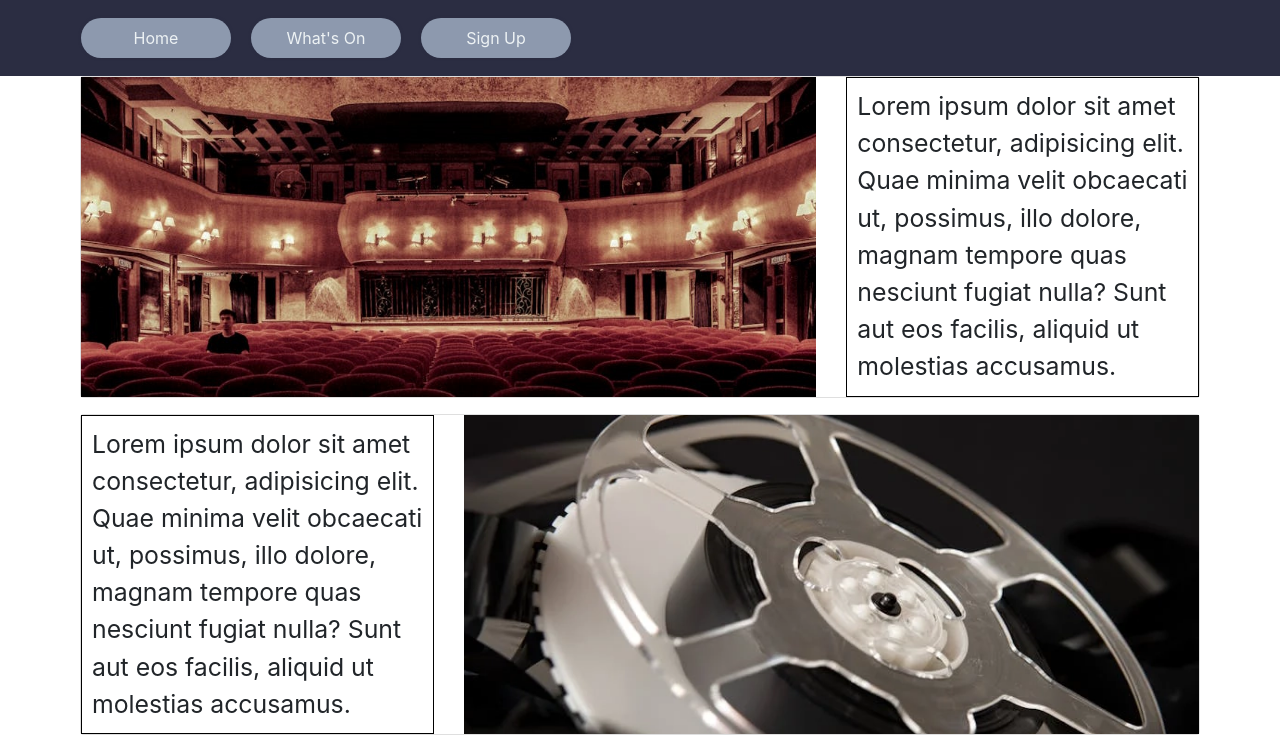
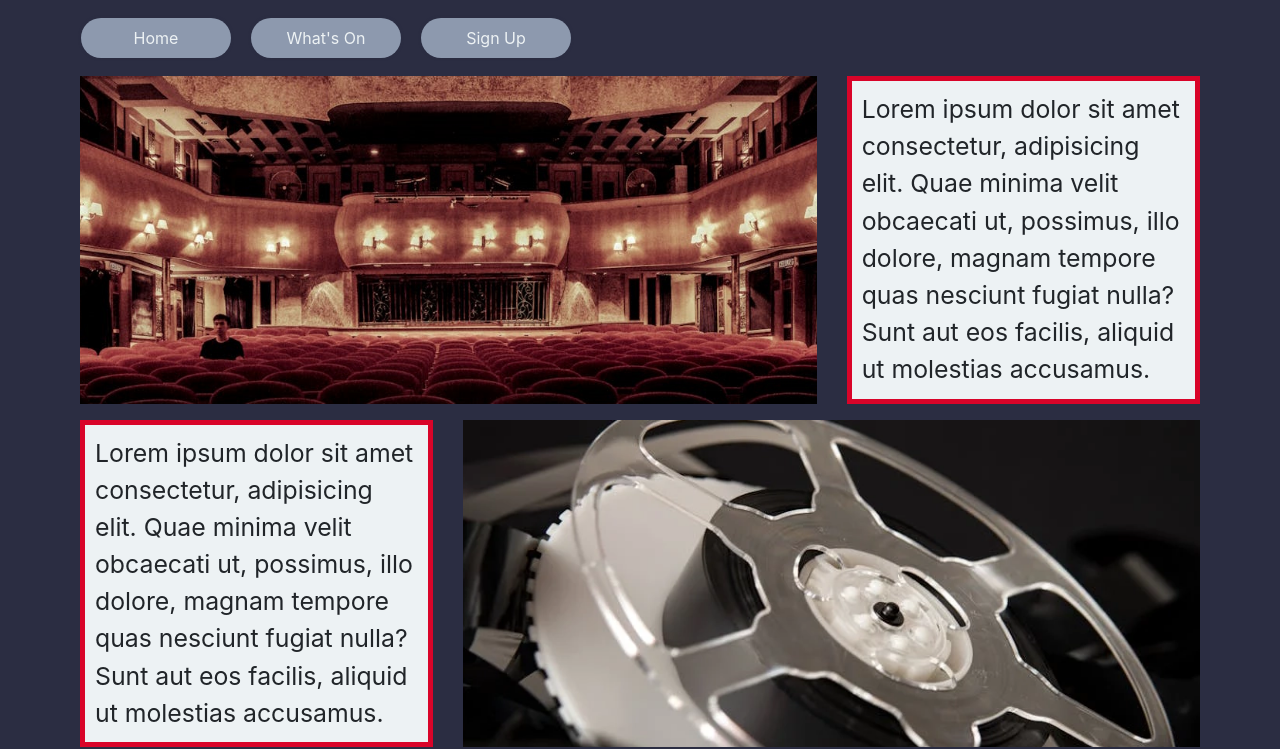
Before and after one commit to digital-futures-academy-se-2404-a/web-development-hackathon-group-5-1, a plain HTML site: page index.html in a window 1280 px wide. Shown: the top 749 px of the page. Drawn offline with nearby package versions, Linux system fonts and the light colour scheme.

Commit message:
colors on home

```diff
--- a/styles.css
+++ b/styles.css
@@ -6,14 +6,15 @@
   --color-dark-red: #d90429;
 }
 
+body {
+  background-color: var(--color-dark-blue);
+}
+
+
 .card.mb-3 {
   margin-left: 5rem;
   margin-right: 5rem;
-}
-
-.card-body {
-  border: 1px solid black;
-  padding: 10px;
+  border: none;
 }
 
 .img-fluid.rounded-start {
@@ -25,12 +26,14 @@
   display: flex;
   flex-direction: row;
   align-items: stretch;
+  background-color: var(--color-dark-blue);
 }
 
 .card-body {
-  border: 1px solid black;
+  border: 5px solid var(--color-dark-red);
   padding: 10px;
   height: 100%;
+  background-color: var(--color-light-gray);
 }
 
 .img-fluid.rounded-start {
@@ -40,4 +43,5 @@
 
 .card-body .card-text {
   font-size: calc(1vw + 1vh + .5vmin);
+  color: var(--color-dark-gray);
 }
```
